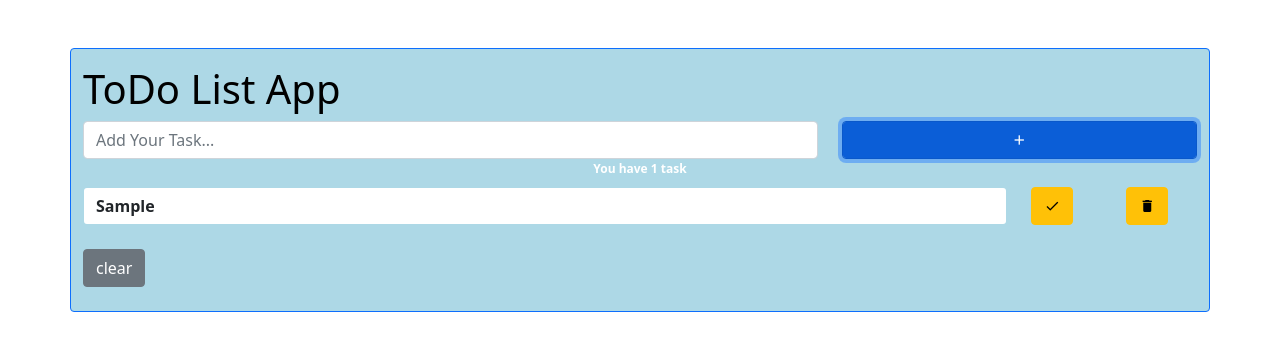
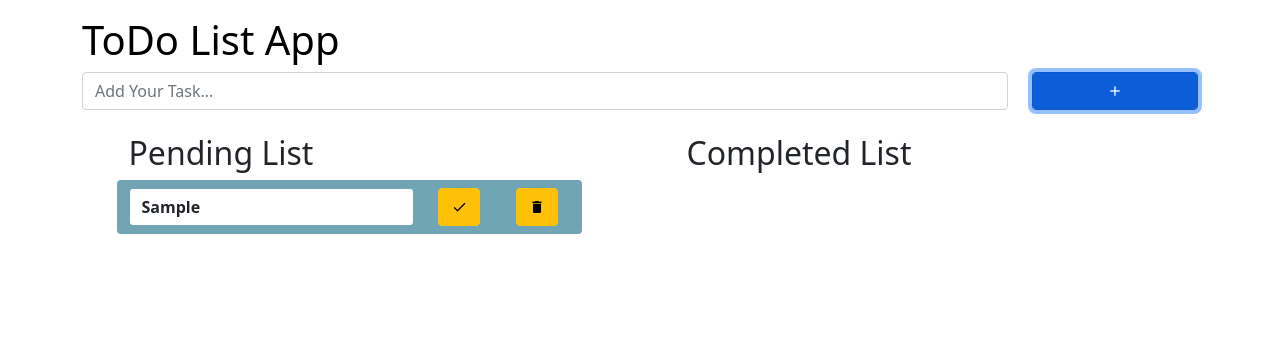
Before and after one commit to Chaitanya1672/todo-app, a React (Create React App) app: page / in a window 1280 px wide. Both pictures are taken after typing "Sample" into the empty fields and a click on the button "add". Shown: the top 350 px of the page. Built offline with nearby package versions, Linux system fonts and the light colour scheme.

Commit message:
Second Commit

```diff
--- a/src/App.css
+++ b/src/App.css
@@ -1,38 +1,3 @@
-.App {
-  text-align: center;
-}
-
-.App-logo {
-  height: 40vmin;
-  pointer-events: none;
-}
-
-@media (prefers-reduced-motion: no-preference) {
-  .App-logo {
-    animation: App-logo-spin infinite 20s linear;
-  }
-}
-
-.App-header {
-  background-color: #282c34;
-  min-height: 100vh;
-  display: flex;
-  flex-direction: column;
-  align-items: center;
-  justify-content: center;
-  font-size: calc(10px + 2vmin);
-  color: white;
-}
-
-.App-link {
-  color: #61dafb;
-}
-
-@keyframes App-logo-spin {
-  from {
-    transform: rotate(0deg);
-  }
-  to {
-    transform: rotate(360deg);
-  }
-}
+/* .exp {
+  background: var(--primary-color);
+} */
--- a/src/App.js
+++ b/src/App.js
@@ -1,16 +1,23 @@
 import logo from './logo.svg';
 import './App.css';
 import Todo from './Components/Todo'
+import StatusList from './Components/StausList';
 
 function App() {
   return (
-    <div className='container border border-primary rounded mt-5'
-      style={{
-        background: `lightblue`,
-        backgroundSize: 'cover'
-      }}
-    >
-      <Todo />
+    <div>
+      <div className="container">
+        <h1 className='mt-3 text-black'>ToDo List App</h1>
+        <div className='row align-items-center mr-2'>
+          <div
+            style={{
+              backgroundSize: 'cover'
+            }}
+          >
+            <Todo />
+          </div>
+        </div>
+      </div>
     </div>
   );
 }
--- /dev/null
+++ b/src/Components/StatusList.module.css
@@ -0,0 +1,5 @@
+.exp{
+    background: rgb(113, 165, 182);
+    background-size: cover;
+    border-radius: 4px;
+}
--- /dev/null
+++ b/src/Components/StausList.js
@@ -0,0 +1,56 @@
+import React, { useState, useEffect } from 'react';
+import StatusListStyles from './StatusList.module.css';
+const StatusList = (props) => {
+    // const [tasks, setTask] = useState([]);
+    // useEffect((
+    // ) => {
+    //     setTask(props.list)
+
+    // }, [props.list])
+
+
+    return (
+        <div className='row mt-4'>
+            {props.status == 'pending' ? <h2>Pending List</h2 > : <h2>Completed List</h2>}
+            <div className={StatusListStyles.exp}
+            // style={{
+            //     background: `lightblue`,
+            //     backgroundSize: 'cover'
+            // }}
+            >
+
+                {props.list.map((task) => (
+
+                    props.status == task.status &&
+                    < React.Fragment key={task.id} >
+                        <div className='row'>
+                            <div className='col-md-8'>
+                                <span className='form-control bg-white btn mt-2 mb-2'
+                                    style={{ textAlign: 'left', fontWeight: 'bold' }}>
+                                    {task.title}
+                                </span>
+                            </div>
+                            {props.status == "pending" &&
+                                <div className='col-md-2'>
+                                    <button className='mt-2 btn btn-warning material-icons'
+                                        onClick={() => props.doneHandler(task)}>
+                                        done
+                                    </button>
+                                </div>}
+
+                            < div className='col-md-2' >
+                                <button className='mt-2 btn btn-warning material-icons'
+                                    onClick={() => props.deleteHandler(task)}>
+                                    delete
+                                </button>
+                            </div>
+                        </div>
+                    </React.Fragment>
+                ))
+                }
+            </div >
+        </div >
+    )
+}
+
+export default StatusList;
--- a/src/Components/Todo.js
+++ b/src/Components/Todo.js
@@ -1,4 +1,5 @@
 import React, { useState, useEffect } from 'react';
+import StatusList from './StausList';
 
 const Todo = () => {
     const [task, setTask] = useState('');
@@ -11,11 +12,21 @@
         }
     }, [])
 
+    // useEffect(() => {
+    //     if (localStorage.getItem('localTasks')) {
+    //         const storedList = JSON.parse(localStorage.getItem('localTasks'));
+    //         setTasks(storedList);
+    //     }
+    // }, [tasks])
+
+
+
     const addTask = (e) => {
         if (task) {
-            const newTask = { id: new Date().getTime().toString(), title: task };
+            const newTask = { id: new Date().getTime().toString(), title: task, status: 'pending' };
             setTasks([...tasks, newTask]);
-            localStorage.setItem('localTasks', JSON.stringify([...tasks, newTask]));
+            let taskssss = [...tasks, newTask]
+            localStorage.setItem('localTasks', JSON.stringify(taskssss));
             setTask('');
         }
     };
@@ -24,14 +35,27 @@
         setTasks(deleted);
         localStorage.setItem('localTasks', JSON.stringify(deleted));
     };
-    const clearHandler = () => {
-        setTasks([]);
-        localStorage.removeItem('localTasks');
+    // const clearHandler = () => {
+    //     setTasks([]);
+    //     localStorage.removeItem('localTasks');
+    // }
+    const doneHandler = (task) => {
+        let index = tasks.indexOf(task)
+        console.log(index);
+        let obj = {
+            id: task.id,
+            title: task.title,
+            status: 'completed'
+        }
+        let arr = tasks
+        arr[index] = obj
+        console.log(arr);
+        setTasks(arr)
+        localStorage.setItem('localTasks', JSON.stringify(arr));
     }
     return (
         <div className='form-group row '>
-            <h1 className='mt-3 text-black'>ToDo List App</h1>
-            <div className='col-8'>
+            <div className='col-10'>
                 <input
                     name='task'
                     type='text'
@@ -41,13 +65,13 @@
                     onChange={(e) => setTask(e.target.value)}
                 />
             </div>
-            <div className=' col-4'>
+            <div className=' col-2'>
                 <button className='btn btn-primary form-control material-icons '
                     onClick={addTask}>
                     add
                 </button>
             </div>
-            <div className="badge">
+            {/* <div className="badge text-black">
                 You have
                 {!tasks.length
                     ? " no tasks"
@@ -56,35 +80,24 @@
                         : tasks.length > 1
                             ? ` ${tasks.length} tasks`
                             : null}
-            </div>
-            {tasks.map((task) => (
-                <React.Fragment key={task.id}>
-                    <div className='col-10'>
-                        <span className='form-control bg-white btn mt-2'
-                            style={{ textAlign: 'left', fontWeight: 'bold' }}>
-                            {task.title}
-                        </span>
-                    </div>
-                    <div className='col-1'>
-                        <button className='mt-2 btn btn-warning material-icons'>
-                            done
-                        </button>
-                    </div>
-                    <div className='col-1'>
-                        <button className='mt-2 btn btn-warning material-icons'
-                            onClick={() => deleteHandler(task)}>
-                            delete
-                        </button>
-                    </div>
-                </React.Fragment>
-            ))}
-            {!tasks.length ? null : (
+            </div> */}
+
+            {/* {!tasks.length ? null : (
                 <div>
                     <button className='btn btn-secondary mt-4 mb-4' onClick={() => clearHandler()}>
                         clear
                     </button>
                 </div>
-            )}
+            )} */}
+            <div className='row justify-content-around'>
+                <div className='col-md-5'>
+                    <StatusList list={tasks} deleteHandler={deleteHandler} status={'pending'} doneHandler={doneHandler} />
+                </div>
+                <div className='col-md-5'>
+                    <StatusList list={tasks} deleteHandler={deleteHandler} status={'completed'} />
+                </div>
+            </div>
+
         </div>
     )
 }
--- a/src/index.css
+++ b/src/index.css
@@ -1,3 +1,7 @@
+/* :root {
+  --primary-color: red;
+} */
+
 body {
   margin: 0;
   font-family: -apple-system, BlinkMacSystemFont, 'Segoe UI', 'Roboto', 'Oxygen',
```
